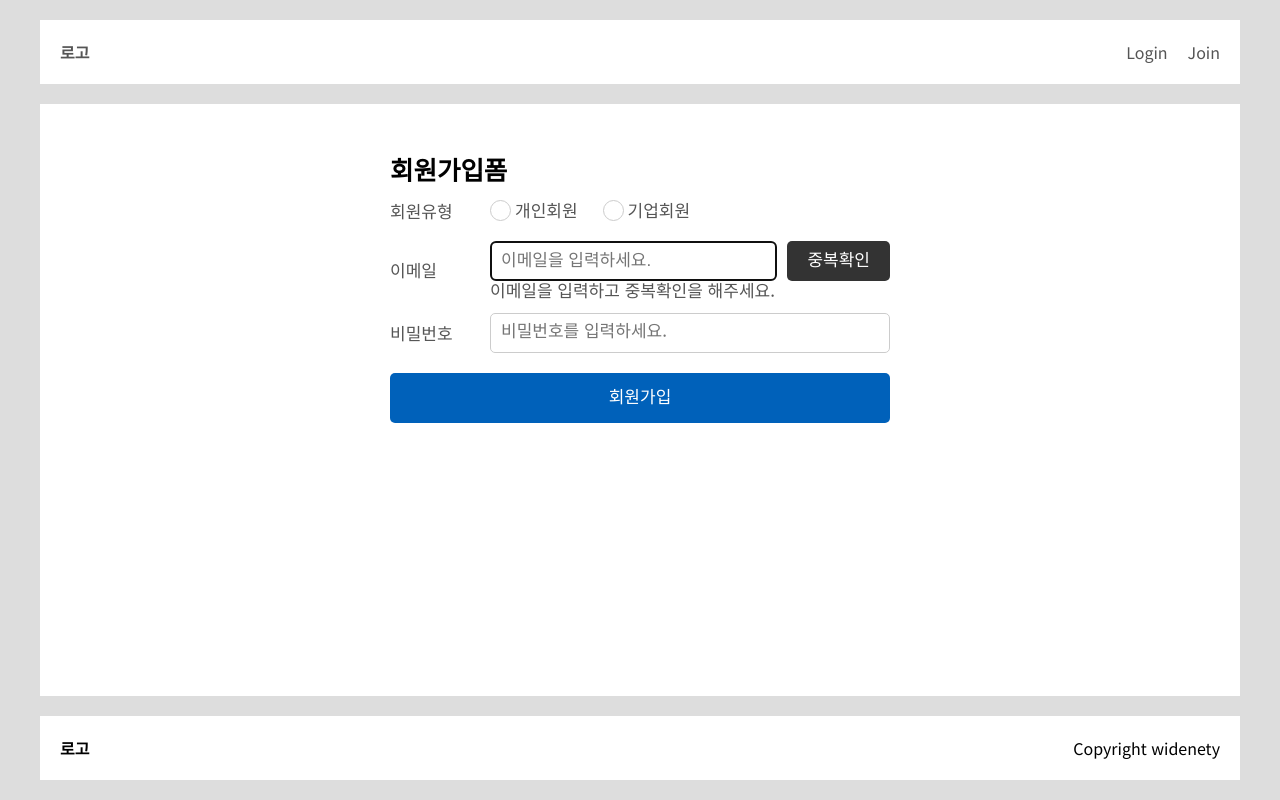
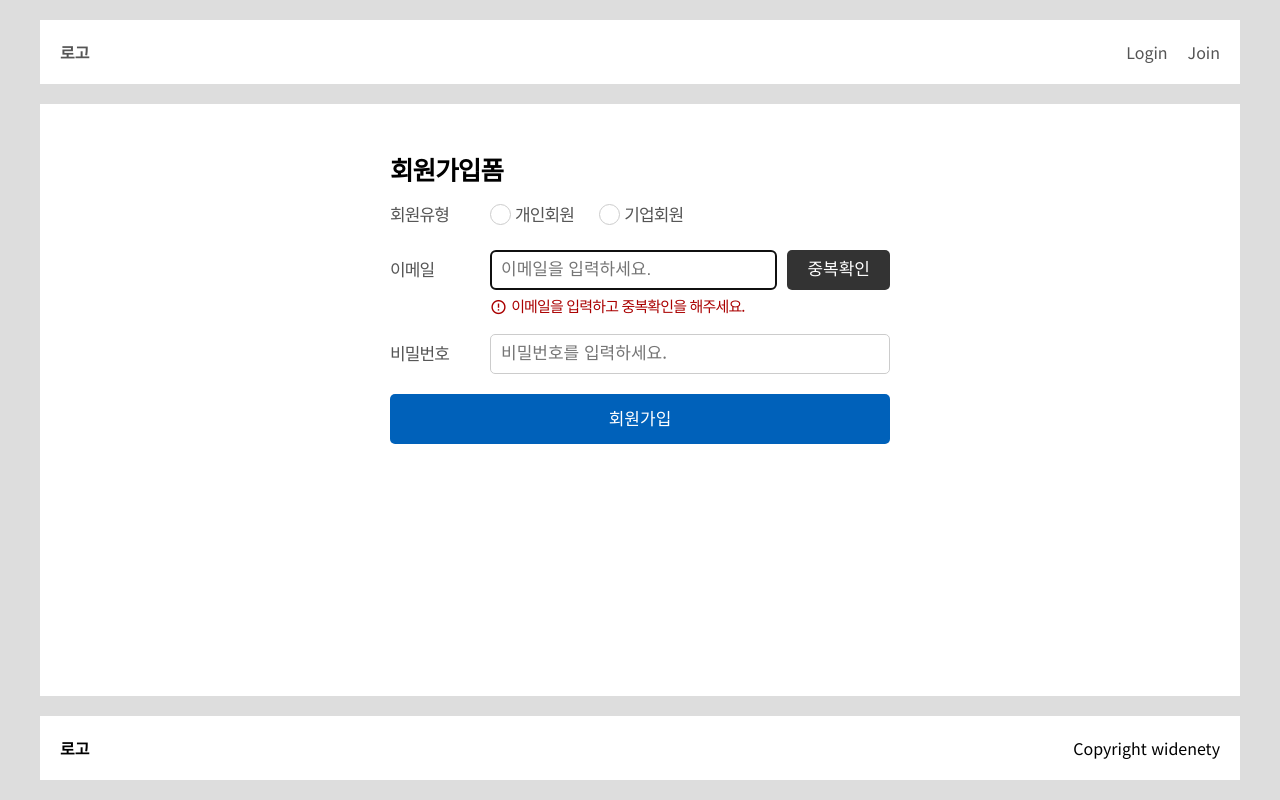
Before and after one commit to widenety/nexttest, a Next.js app: page /Pages/Member/Join in a window 1280 px wide. Both pictures are taken after a click on the button "중복확인". Built offline with nearby package versions, Linux system fonts and the light colour scheme.

Commit message:
Added Remix, debugging.

```diff
--- a/package.json
+++ b/package.json
@@ -13,6 +13,7 @@
 		"next": "15.3.2",
 		"react": "^19.0.0",
 		"react-dom": "^19.0.0",
+		"remixicon": "^4.6.0",
 		"sass": "^1.89.0"
 	},
 	"devDependencies": {
--- a/src/app/Pages/Member/Join/page.tsx
+++ b/src/app/Pages/Member/Join/page.tsx
@@ -59,8 +59,11 @@ export default function Join() {
 	================================= */
 	const [ email, setEmail ] = useState<string>( "" );
 	const [ emailCheck, setEmailCheck ] = useState( false );
+	const [ emailCheckExec, setEmailCheckExec ] = useState( false );
 	const emailRef = useRef<HTMLInputElement>( null );
 	const getIsDupl = async () => {
+		setEmailCheckExec( true );
+
 		/** -- E mail 유효성 검사 */
 		const emailRegex = /^[^\s@]+@[^\s@]+\.[^\s@]+$/;
 		if ( !email ) {
@@ -123,10 +126,18 @@ export default function Join() {
 								<input type="email" name="email" id="email" placeholder="이메일을 입력하세요." ref={emailRef} onChange={( e ) => setEmail( e.target.value )} value={email} autoComplete="off" />
 								<button type="button" className="cBtn cBtn2 mailCheck" onClick={getIsDupl}><span>중복확인</span></button>
 								{
-									emailCheck ? (
-										<span className="emailCheck">사용 가능한 이메일입니다.</span>
-									) : (
-										<span className="emailCheck">이메일을 입력하고 중복확인을 해주세요.</span>
+									emailCheckExec && (
+										emailCheck ? (
+											<p className="cInfo1 emailCheck pass">
+												<i className="ri-error-warning-line"></i>
+												<span>사용 가능한 이메일입니다.</span>
+											</p>
+										) : (
+											<p className="cInfo1 emailCheck alert">
+												<i className="ri-error-warning-line"></i>
+												<span>이메일을 입력하고 중복확인을 해주세요.</span>
+											</p>
+										)
 									)
 								}
 							</dd>
--- a/src/app/_Css/common.scss
+++ b/src/app/_Css/common.scss
@@ -1,6 +1,6 @@
 @charset "utf-8";
 
-* {margin:0;padding:0}
+* {margin:0;padding:0;}
 html, body, div, span, applet, object, iframe, h1, h2, h3, h4, h5, h6, p, blockquote, pre, a, abbr, acronym, address, big, cite, code, del, dfn, em, img, ins, kbd, q, s, samp, small, strike, strong, sub, sup, tt, var, b, u, i, center, dl, dt, dd, ol, ul, li, fieldset, form, label, legend, table, caption, tbody, tfoot, thead, tr, th, td, article, aside, canvas, details, embed, figure, figcaption, footer, header, hgroup, menu, nav, output, ruby, section, summary, time, mark, audio, video {border:0;font-size:100%}
 
 /* 프린트시 배경이미지 출력 */
--- a/src/app/_Css/contents.scss
+++ b/src/app/_Css/contents.scss
@@ -13,6 +13,16 @@
 			button {height:40px;margin:0 0 0 10px;}
 		}
 		.hasPassword {}
+		.emailCheck {
+			margin:5px 0 0;
+			&.pass {color:$passColor1;}
+			&.alert {color:$alertColor1;}
+		}
+	}
+	.frmItemLv1 {
+		align-items:flex-start;align-content:flex-start;
+		dt {padding:10px 0 0;}
+		dd {}
 	}
 	.frmListLv2 {}
 	.joinBtn {width:100%;}
--- a/src/app/_Css/layout/layout.scss
+++ b/src/app/_Css/layout/layout.scss
@@ -33,7 +33,7 @@ html {
 * Contents
 ================================= */
 #Contents {
-	flex:1;font-size:17px;line-height:1.6;color:#555;background:#fff;margin:20px 0;
+	flex:1;font-size:17px;line-height:1.6;color:#555;background:#fff;margin:20px 0;letter-spacing:-0.05em;
 }
 
 /* ==============================
--- a/src/app/_Css/styleGuide.scss
+++ b/src/app/_Css/styleGuide.scss
@@ -1,5 +1,6 @@
 @charset "utf-8";
 @import "variables";
+@import 'remixicon/fonts/remixicon.css';
 
 /* ==============================
 * Button
@@ -25,6 +26,11 @@
 ================================= */
 /** -- Title */
 .cTit1 {display:block;font-size:1.5em;color:#000;line-height:1.2;margin:0 0 10px;font-weight:700;}
+.cInfo1 {
+	display:flex;flex-flow:row;flex-wrap:wrap;line-height:1.4;
+	i {margin:1px 5px 0 0;font-size:17px;}
+	span {flex:1;font-size:15px;}
+}
 
 /** -- Text */
 
@@ -51,12 +57,12 @@
 	.frmItemLv1 {
 		display:flex;flex-flow:row;flex-wrap:wrap;align-items:center;align-content:center;
 		dt,
-		dd {line-height:1;min-height:31px;align-items:center;align-content:center;}
+		dd {line-height:1;align-items:center;align-content:center;}
 		dt {
 			width:100px;
 			> * {line-height:1;}
 		}
-		dd {flex:1;}
+		dd {flex:1;min-height:40px;}
 	}
 }
 
--- a/src/app/_Css/variables.scss
+++ b/src/app/_Css/variables.scss
@@ -7,3 +7,5 @@ $blue1:#0061ba;
 $blue2:#01346b;
 $dark1:#333;
 $dark2:#000;
+$passColor1:$blue1;
+$alertColor1:#a00;
```
Also changed, not shown: 1 other file (tests, documents, lock files or other folders).
